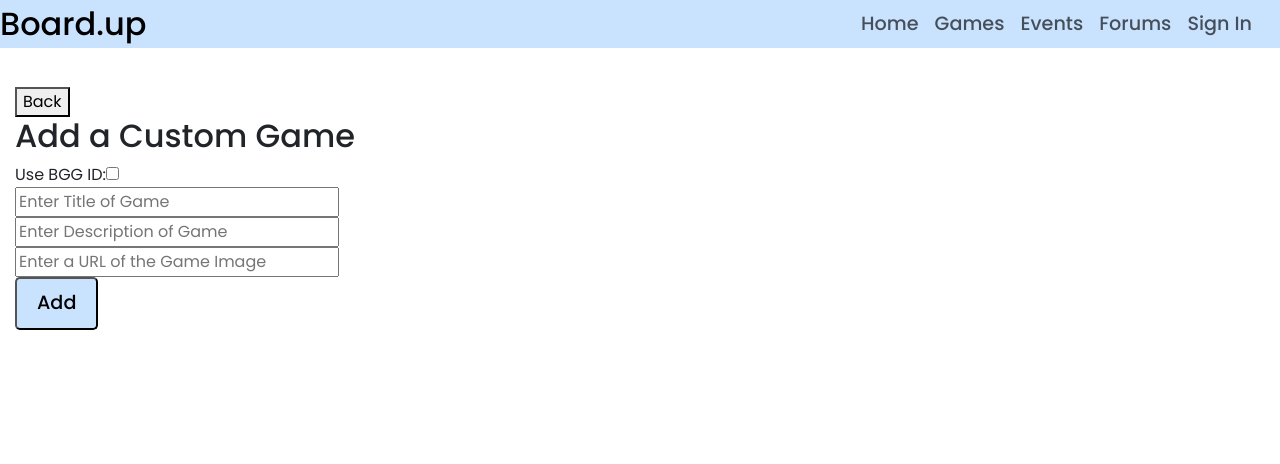
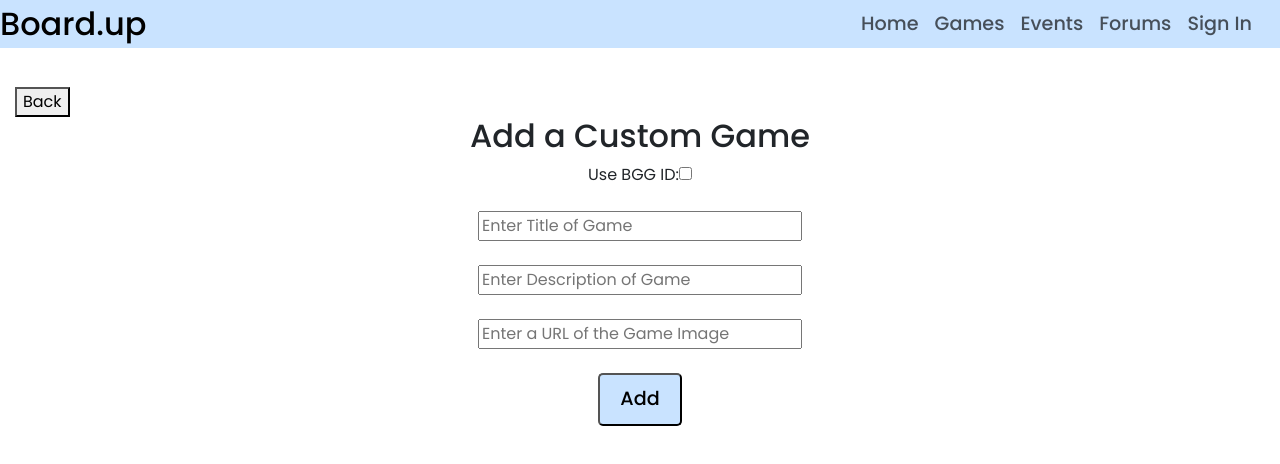
Before and after one commit to AydenHooke/Board.hub, a React (Vite) app in the folder frontend/: page /addGame in a window 1280 px wide. Shown: the top 464 px of the page. Built offline with nearby package versions, Linux system fonts and the light colour scheme.

Commit message:
Added css changes

```diff
--- a/frontend/src/App.css
+++ b/frontend/src/App.css
@@ -304,6 +304,19 @@ body {
     overflow:scroll;
     overflow-x:hidden;
     overflow-y:auto;
+}
+
+.game-info-section{
+    display: flex;
+    flex-direction: column;
+    justify-content: center;
+    align-items: center;
+    padding: 5px;
+}
+
+.rating-buttons{
+    display: flex;
+    flex-direction: row;
 }
 
 .game-info > p {
@@ -619,3 +632,13 @@ body {
         font-size: 1.5vw; /* Decrease font size for larger screens */
     }
   }
+
+  .add-game-form{
+    display: flex;
+    flex-direction: column;
+    align-items: center;
+    justify-content: center;
+    align-self: center;
+    position: relative;
+    top: 15%;
+  }
--- a/frontend/src/Components/Games/AddGame/AddGameInput.tsx
+++ b/frontend/src/Components/Games/AddGame/AddGameInput.tsx
@@ -22,7 +22,7 @@ function AddGameInput({
     handleSubmit}: stateProp
 ) {
  return (
-    <form onSubmit={handleSubmit}>
+    <form className="add-game-form" onSubmit={handleSubmit}>
         {(!isChecked) && <h2>Add a Custom Game</h2>}
         {(isChecked) && <h2>Add a Game from BGG</h2>}
 
--- a/frontend/src/Components/Games/GameCollections/GameInfoDisplay.tsx
+++ b/frontend/src/Components/Games/GameCollections/GameInfoDisplay.tsx
@@ -111,19 +111,25 @@ type gameProps = {
 
   return (
     <div className="game-info">
-      <h1 style={{ display: "inline" }}>{data.title}</h1>
 
-      {((contextId != '') && (status == 204)) && <button style={{ float: "right" }} onClick={handleSubmitAdd}>Add Game to your Collection</button>}
-      {((contextId != '') && (status == 200)) && <button style={{ float: "right" }} onClick={handleSubmitRemove}>Remove Game from your Collection</button>}
-      <br />
+      <section className="game-info-section">
+        <h1 style={{ display: "inline" }}>{data.title}</h1>
 
-      <img src={data.gameImageUrl} alt={data.title} />
 
-      <p>Votes: {vote}</p>
-      {(contextId != '') && <button onClick={() => {if (voteStatus != -2) GameVoteSubmit(1);}}>Like Game</button>}
-      {(contextId != '') && <button onClick={() => {if (voteStatus != -2) GameVoteSubmit(-1);}}>Dislike Game</button>}
+        <img src={data.gameImageUrl} alt={data.title} />
+        <br />
+          {((contextId != '') && (status == 204)) && <button style={{ float: "right" }} onClick={handleSubmitAdd}>Add Game to your Collection</button>}
+          {((contextId != '') && (status == 200)) && <button style={{ float: "right" }} onClick={handleSubmitRemove}>Remove Game from your Collection</button>}
+        <br />
 
-      <p>{desc}</p>
+        <p>Votes: {vote}</p>
+        <div className="rating-buttons" >
+          {(contextId != '') && <button style={{margin: "4px"}} onClick={() => {if (voteStatus != -2) GameVoteSubmit(1);}}>Like Game</button>}
+          {(contextId != '') && <button style={{margin: "4px"}} onClick={() => {if (voteStatus != -2) GameVoteSubmit(-1);}}>Dislike Game</button>}
+        </div>
+
+        <p>{desc}</p>
+      </section>
     </div>
   )
 }
```
